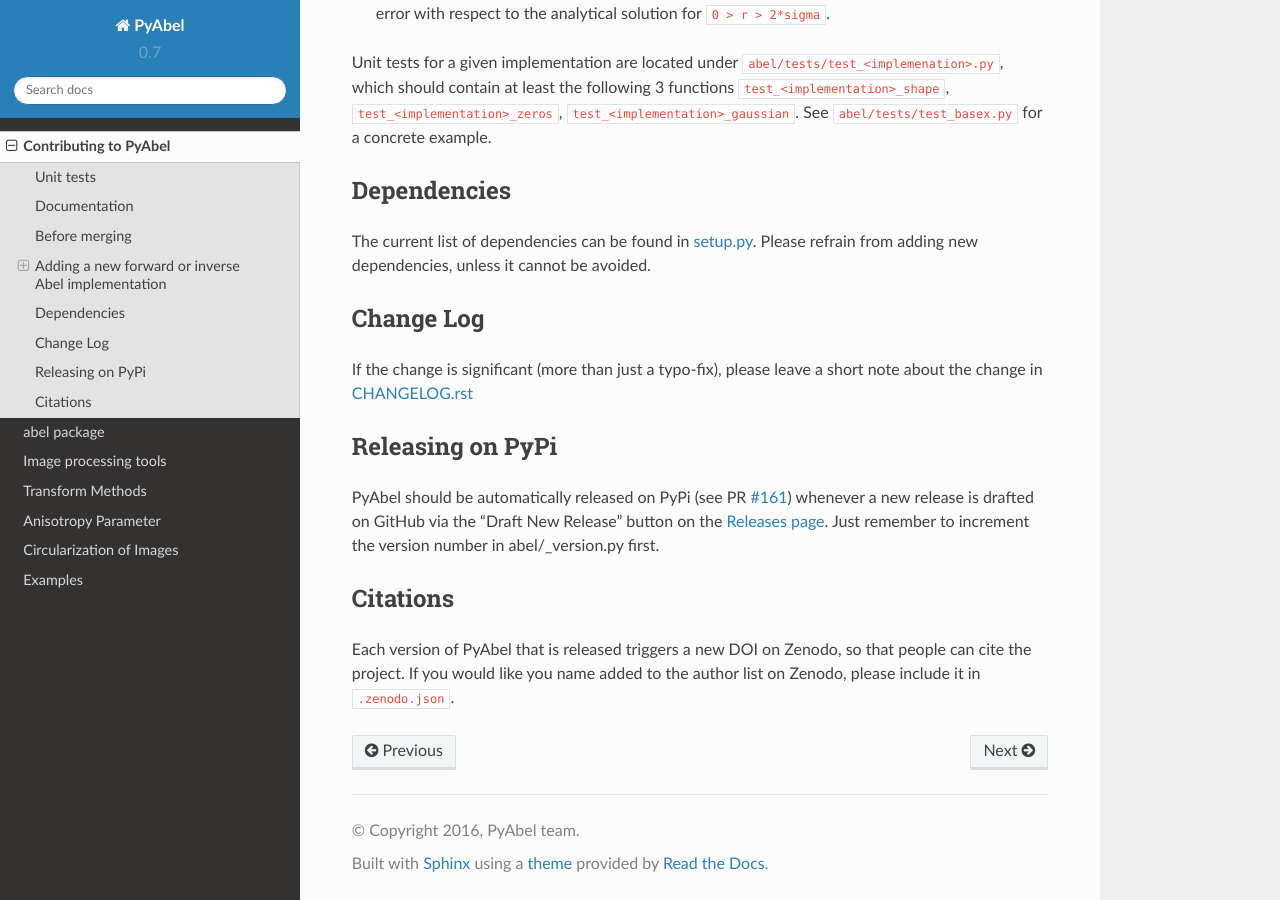
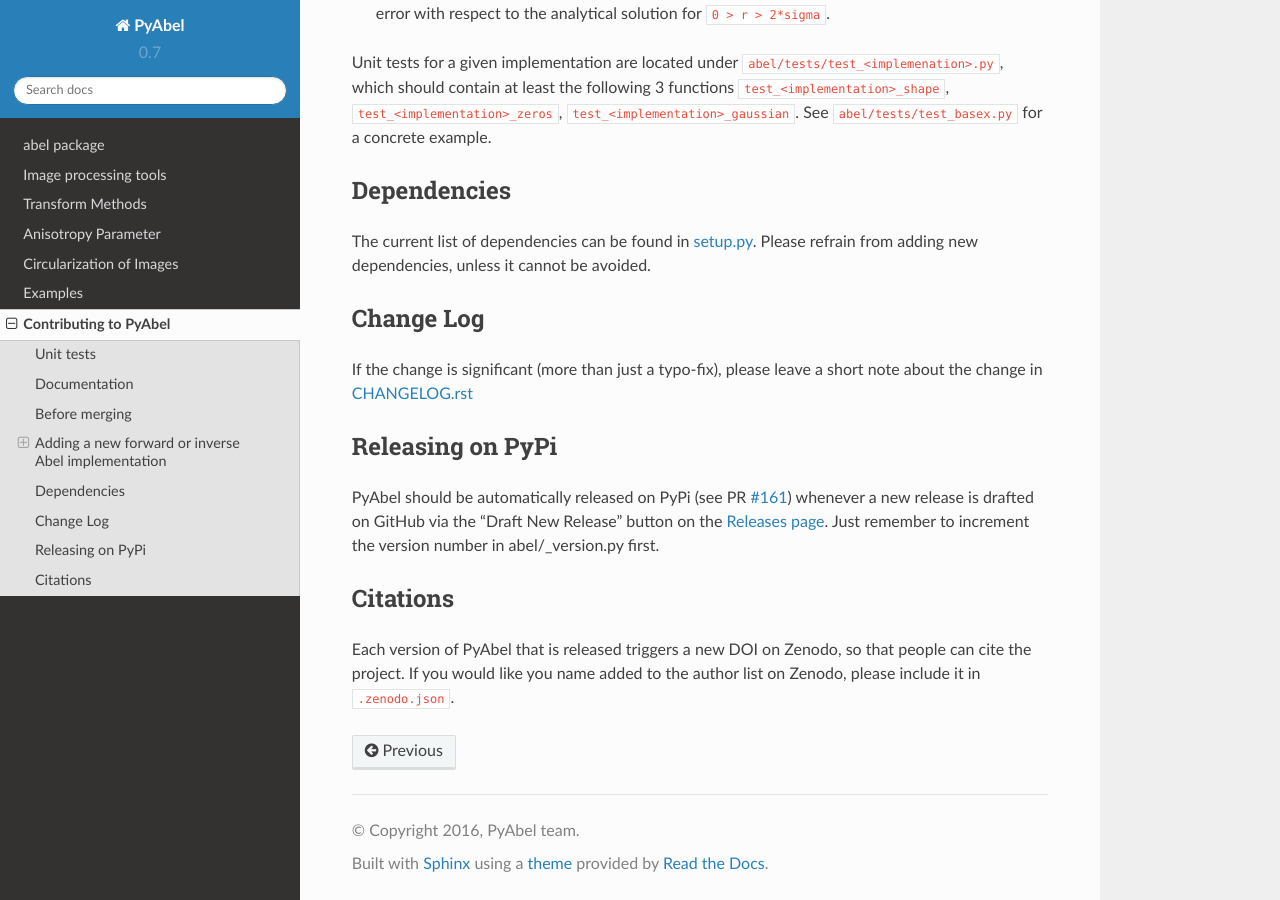
Before and after one commit to PyAbel/PyAbel, a Sphinx documentation site: the page built from doc/contributing_link.rst, in a window 1280 px wide and 900 px high, scrolled down 3014 px. Built offline with Sphinx 7.4.7 and the Read the Docs theme 2.0.0, drawn with Linux system fonts in a browser that asks for light colours.

```diff
--- a/doc/index.rst
+++ b/doc/index.rst
@@ -14,12 +14,12 @@ Contents:
    :maxdepth: 2
 
    readme_link
-   contributing_link
    abel
    transform_methods
    anisotropy_parameter
    circularize_image
    examples
+   contributing_link
 
 
 
```
